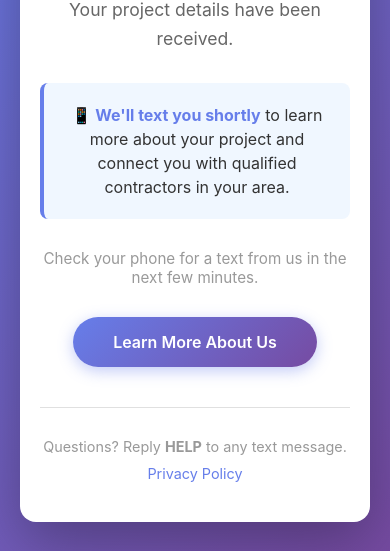
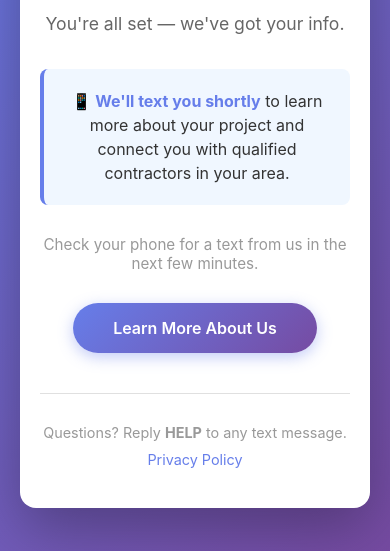
Before and after one commit to Homereno2/homereno-landing, a website: page thank-you.html in a window 390 px wide. Shown: the part 293-844 px from the top of the page. Drawn offline with Linux system fonts and the light colour scheme.

Commit message:
Fix thank-you copy to match name+phone form
Co-authored-by: Cursor <cursoragent@cursor.com>

```diff
--- a/thank-you.html
+++ b/thank-you.html
@@ -167,7 +167,7 @@
         <h1>Thank You!</h1>
 
         <p class="message">
-            Your project details have been received.
+            You're all set — we've got your info.
         </p>
 
         <div class="sms-notice">
```
